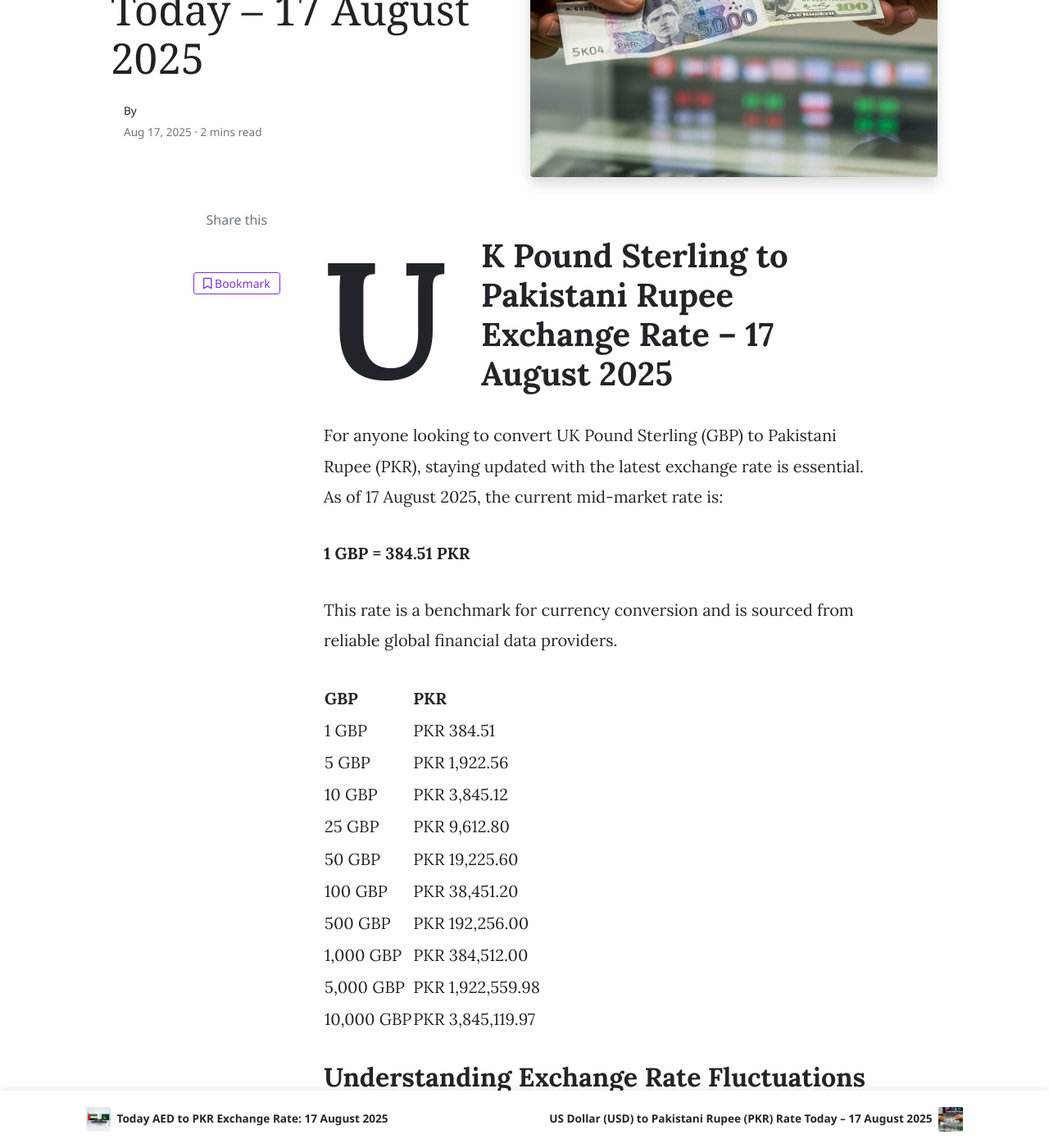
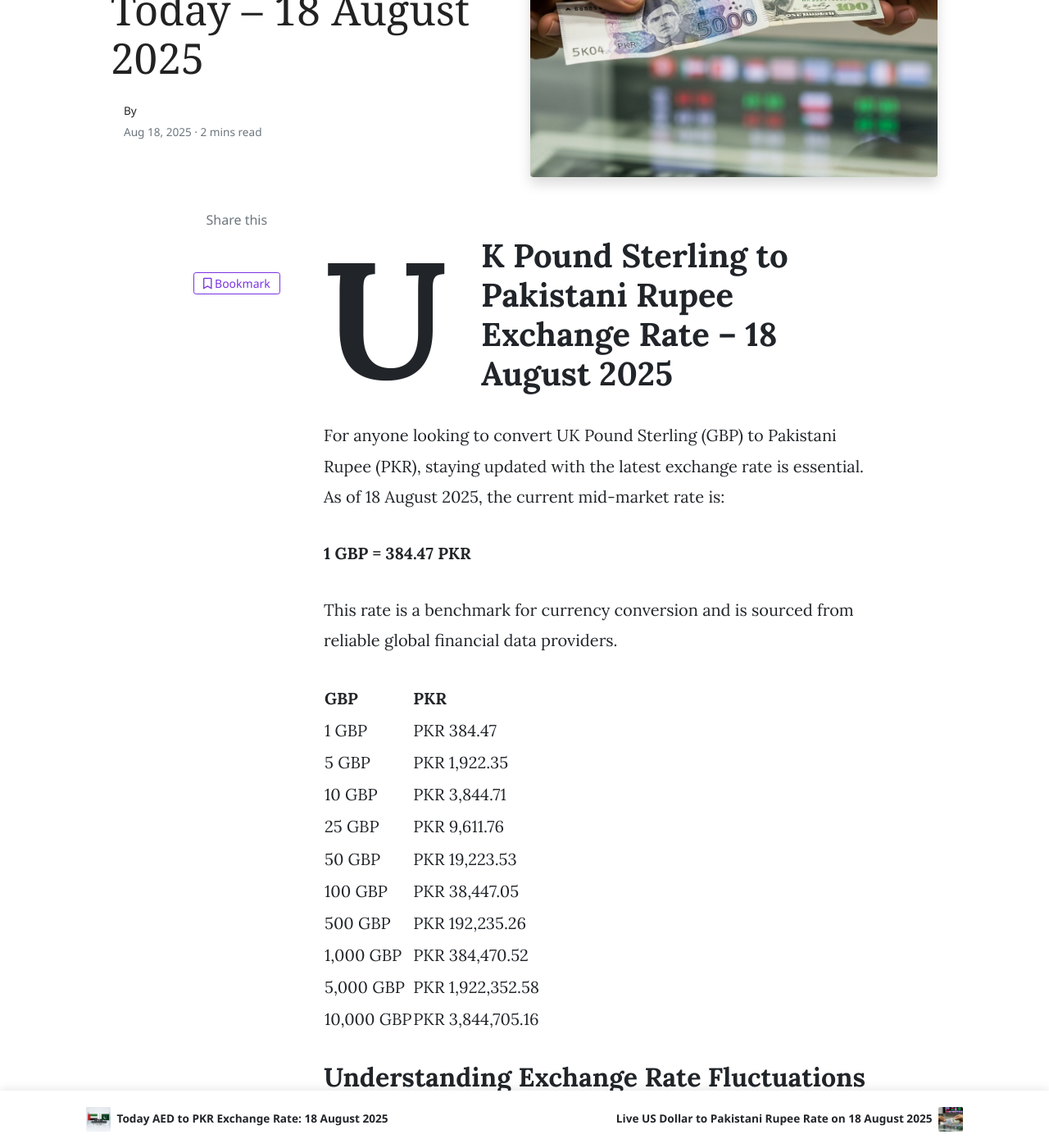
Before and after one commit to mlcom/mlcom.github.io, a Jekyll site: the page built from _posts/2025-08-18-today-uk-pound-sterling-to-pkr-exchange-rate-august-2025-prices-updated-gbp-to-pkr.md, in a window 1280 px wide and 1400 px high, scrolled down 870 px. Shown: the whole window at 82% size. Built offline with Jekyll 4.4.1, drawn with Linux system fonts in a browser that asks for light colours; nearby versions of some CDN libraries; comment, search, counter and statistics services are not loaded; some of the changed text lies outside the part shown.

Commit message:
Automated: Update currency rates and generate daily posts

```diff
--- a/_posts/2025-08-17-today-uk-pound-sterling-to-pkr-exchange-rate-august-2025-prices-updated-gbp-to-pkr.md
+++ b/_posts/2025-08-18-today-uk-pound-sterling-to-pkr-exchange-rate-august-2025-prices-updated-gbp-to-pkr.md
@@ -1,32 +1,32 @@
 ---
 layout: post
-title:  'UK Pound Sterling (GBP) to Pakistani Rupee (PKR) Rate Today – 17 August 2025'
+title:  'UK Pound Sterling (GBP) to Pakistani Rupee (PKR) Rate Today – 18 August 2025'
 author: john
 categories: [ gbp-to-pkr ]
 image: assets/images/usd-to-pkr-rate-today.jpg
 tags: ['GBP to PKR', 'UK Pound to Pakistani Rupee', 'pound rate in pakistan', 'great britain pound to pkr', 'uk to pakistan money transfer']
 ---
 
-# UK Pound Sterling to Pakistani Rupee Exchange Rate – 17 August 2025
+# UK Pound Sterling to Pakistani Rupee Exchange Rate – 18 August 2025
 
-For anyone looking to convert UK Pound Sterling (GBP) to Pakistani Rupee (PKR), staying updated with the latest exchange rate is essential. As of 17 August 2025, the current mid-market rate is:
+For anyone looking to convert UK Pound Sterling (GBP) to Pakistani Rupee (PKR), staying updated with the latest exchange rate is essential. As of 18 August 2025, the current mid-market rate is:
 
-**1 GBP = 384.51 PKR**
+**1 GBP = 384.47 PKR**
 
 This rate is a benchmark for currency conversion and is sourced from reliable global financial data providers.
 
 | GBP | PKR |
 | --- | --- |
-| 1 GBP | PKR 384.51 |
-| 5 GBP | PKR 1,922.56 |
-| 10 GBP | PKR 3,845.12 |
-| 25 GBP | PKR 9,612.80 |
-| 50 GBP | PKR 19,225.60 |
-| 100 GBP | PKR 38,451.20 |
-| 500 GBP | PKR 192,256.00 |
-| 1,000 GBP | PKR 384,512.00 |
-| 5,000 GBP | PKR 1,922,559.98 |
-| 10,000 GBP | PKR 3,845,119.97 |
+| 1 GBP | PKR 384.47 |
+| 5 GBP | PKR 1,922.35 |
+| 10 GBP | PKR 3,844.71 |
+| 25 GBP | PKR 9,611.76 |
+| 50 GBP | PKR 19,223.53 |
+| 100 GBP | PKR 38,447.05 |
+| 500 GBP | PKR 192,235.26 |
+| 1,000 GBP | PKR 384,470.52 |
+| 5,000 GBP | PKR 1,922,352.58 |
+| 10,000 GBP | PKR 3,844,705.16 |
 
 
 ## Understanding Exchange Rate Fluctuations
@@ -45,7 +45,7 @@ This depends on your personal needs. If the Pound is currently strong against th
 
 ### How much is 100 Pounds in Pakistani Rupees?
 
-Based on the live mid-market rate, 100 UK Pound Sterling equals **384,512.00** Pakistani Rupees. The final amount may vary based on the service provider's rate and fees.
+Based on the live mid-market rate, 100 UK Pound Sterling equals **384,470.52** Pakistani Rupees. The final amount may vary based on the service provider's rate and fees.
 
 
 
--- a/_posts/2025-08-17-today-us-dollar-to-pkr-exchange-rate-august-2025-prices-updated-usd-to-pkr.md
+++ b/_posts/2025-08-18-today-us-dollar-to-pkr-exchange-rate-august-2025-prices-updated-usd-to-pkr.md
@@ -1,32 +1,32 @@
 ---
 layout: post
-title:  'US Dollar (USD) to Pakistani Rupee (PKR) Rate Today – 17 August 2025'
+title:  'Live US Dollar to Pakistani Rupee Rate on 18 August 2025'
 author: jane
 categories: [ usd-to-pkr ]
 image: assets/images/usd-to-pkr-rate-today.jpg
 tags: ['USD to PKR', 'US Dollar to Pakistani Rupee', 'dollar rate in pakistan', 'today dollar rate open market', 'usa to pakistan dollar rate']
 ---
 
-# US Dollar to Pakistani Rupee Exchange Rate – 17 August 2025
+# US Dollar to Pakistani Rupee Exchange Rate – 18 August 2025
 
-For anyone looking to convert US Dollar (USD) to Pakistani Rupee (PKR), staying updated with the latest exchange rate is essential. As of 17 August 2025, the current mid-market rate is:
+For anyone looking to convert US Dollar (USD) to Pakistani Rupee (PKR), staying updated with the latest exchange rate is essential. As of 18 August 2025, the current mid-market rate is:
 
-**1 USD = 283.65 PKR**
+**1 USD = 283.62 PKR**
 
 This rate is a benchmark for currency conversion and is sourced from reliable global financial data providers.
 
 | USD | PKR |
 | --- | --- |
-| 1 USD | PKR 283.65 |
-| 5 USD | PKR 1,418.27 |
-| 10 USD | PKR 2,836.55 |
-| 25 USD | PKR 7,091.36 |
-| 50 USD | PKR 14,182.72 |
-| 100 USD | PKR 28,365.45 |
-| 500 USD | PKR 141,827.25 |
-| 1,000 USD | PKR 283,654.50 |
-| 5,000 USD | PKR 1,418,272.50 |
-| 10,000 USD | PKR 2,836,545.00 |
+| 1 USD | PKR 283.62 |
+| 5 USD | PKR 1,418.12 |
+| 10 USD | PKR 2,836.24 |
+| 25 USD | PKR 7,090.60 |
+| 50 USD | PKR 14,181.19 |
+| 100 USD | PKR 28,362.39 |
+| 500 USD | PKR 141,811.95 |
+| 1,000 USD | PKR 283,623.90 |
+| 5,000 USD | PKR 1,418,119.50 |
+| 10,000 USD | PKR 2,836,239.00 |
 
 
 ## Understanding Exchange Rate Fluctuations
```
Also changed, not shown: other parts of _posts/2025-08-18-today-us-dollar-to-pkr-exchange-rate-august-2025-prices-updated-usd-to-pkr.md (+1 -1 lines), _data/rates.yml (+126 -126 lines), _posts/2025-08-18-today-saudi-riyal-to-pkr-exchange-rate-august-2025-prices-updated-sar-to-pkr.md (renamed from _posts/2025-08-17-today-saudi-riyal-to-pkr-exchange-rate-august-2025-prices-updated-sar-to-pkr.md, +15 -15 lines), _posts/2025-08-18-today-uae-dirham-to-pkr-exchange-rate-august-2025-prices-updated-aed-to-pkr.md (renamed from _posts/2025-08-17-today-uae-dirham-to-pkr-exchange-rate-august-2025-prices-updated-aed-to-pkr.md, +15 -15 lines).
